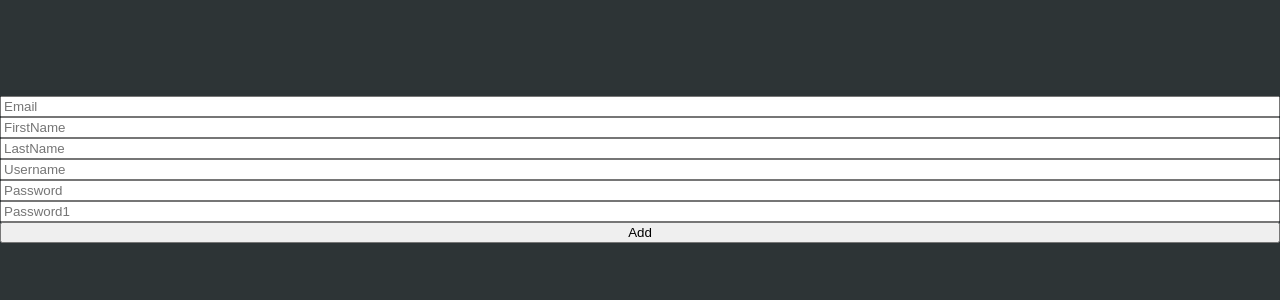
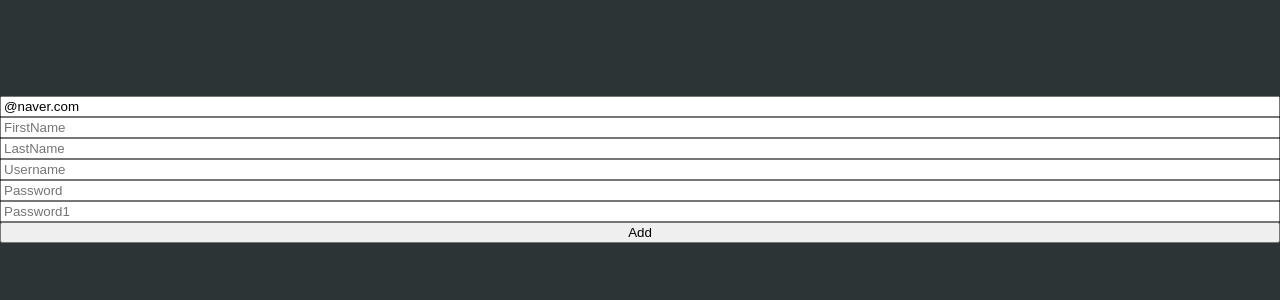
Before and after one commit to s0ojin/todolist-recoil, a React (Create React App) app: page / in a window 1280 px wide. Shown: the top 300 px of the page. Built offline with nearby package versions, Linux system fonts and the light colour scheme.

Commit message:
react-hook-form

```diff
--- a/src/ToDoList.tsx
+++ b/src/ToDoList.tsx
@@ -1,5 +1,6 @@
 import React, { useState } from "react";
 import { useForm } from "react-hook-form";
+import { isNativeError } from "util/types";
 
 /* function ToDoList() {
   const [todo, setToDo] = useState("");
@@ -27,25 +28,55 @@ import { useForm } from "react-hook-form";
   );
 } */
 
+interface IForm {
+  Email: string;
+  FirstName: string;
+  LastName?: string;
+  Username: string;
+  Password: string;
+  Password1: string;
+  extraError?: string;
+}
+
 function ToDoList() {
-  const { register, handleSubmit, formState } = useForm();
-  const onValid = (data:any) => {
-    console.log(data)
+  const { register, handleSubmit, formState:{errors}, setError } = useForm<IForm>({
+    defaultValues: {
+      Email: "@naver.com",
+    }
+  });
+  const onValid = (data: IForm) => {
+    if(data.Password !== data.Password1) {
+      setError("Password1", { message:"Password are not the same",}, {shouldFocus: true});
+    }
+    //setError("extraError", { message:"Server offline."}, );
   };
-  console.log(formState.errors)
   return(
     <div>
       <form style={{display:"flex", flexDirection:"column"}} onSubmit={handleSubmit(onValid)}>
-        <input {...register("Email", {required:true, minLength:10})} placeholder="Email" />
-        <input {...register("FirstName", {required:true})} placeholder="FirstName" />
-        <input {...register("LastName", {required:true})} placeholder="LastName" />
-        <input {...register("Username", {required:true})} placeholder="Username" />
+        <input {...register("Email", {
+          required:"Email required",
+          pattern: {
+            value: /^[A-Za-z0-9._%+-]+@naver.com$/,
+            message: "Only 'naver.com' emails allowed",
+          },
+          })}
+          placeholder="Email" />
+        <span>{errors?.Email?.message}</span>
+        <input {...register("FirstName", {required:true, validate:(value) => value.includes("nico") ? "no nicos allowed" : true})} placeholder="FirstName" />
+        <span>{errors?.FirstName?.message}</span>
+        <input {...register("LastName")} placeholder="LastName" />
+        <span>{errors?.LastName?.message}</span>
+        <input {...register("Username")} placeholder="Username" />
+        <span>{errors?.Username?.message}</span>
         <input {...register("Password", {required:"password is required", minLength:{
           value: 5,
           message: "your password is too short"
         }})} placeholder="Password" />
+        <span>{errors?.Password?.message}</span>
         <input {...register("Password1", {required:true, minLength:10})} placeholder="Password1" />
+        <span>{errors?.Password1?.message}</span>
         <button>Add</button>
+        <span>{errors?.extraError?.message}</span>
       </form>
     </div>
   )
```
